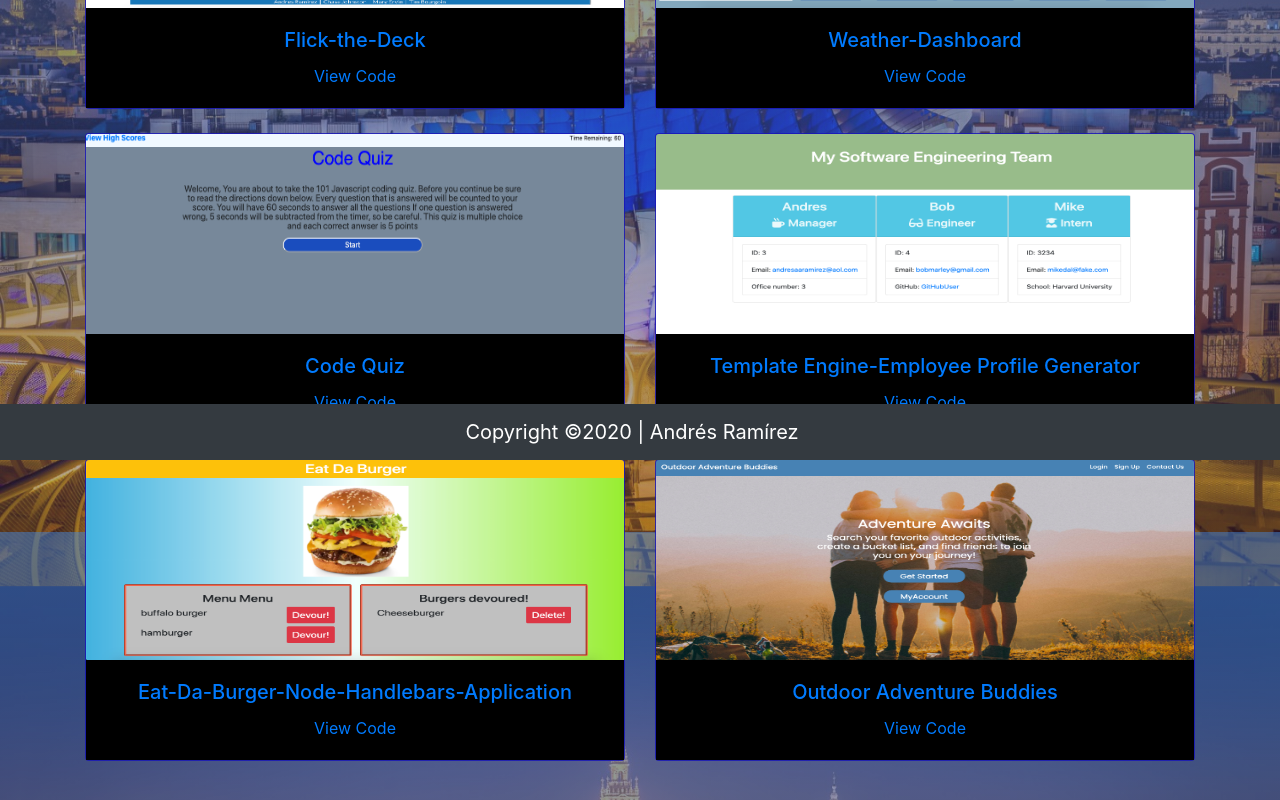
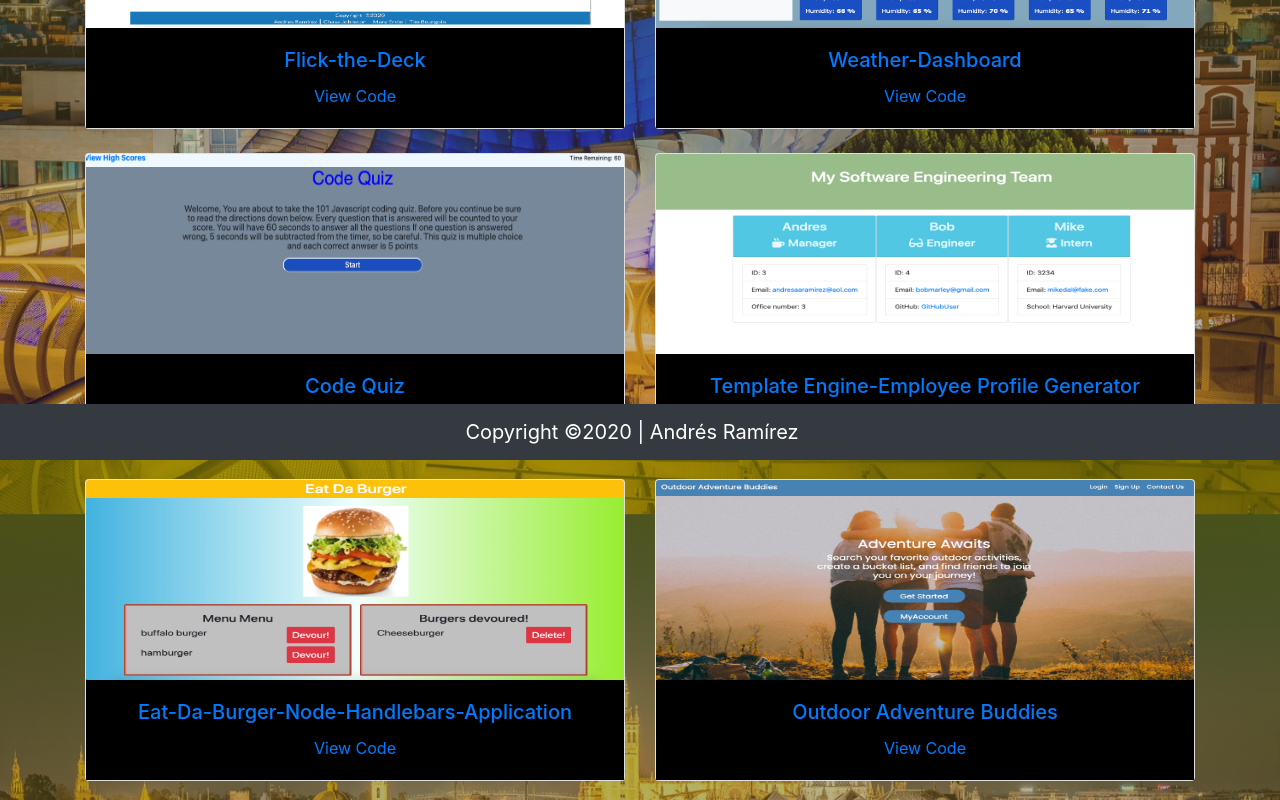
Before and after one commit to ARam2142/React-Portfolio, a React (Create React App) app in the folder portfolio/: page /portfolio in a window 1280 px wide. Shown: the part 340-1140 px from the top of the page. Built offline with nearby package versions, Linux system fonts and the light colour scheme.

Commit message:
made all background images responsive

```diff
--- a/portfolio/src/App.js
+++ b/portfolio/src/App.js
@@ -3,7 +3,6 @@ import { BrowserRouter as Router, Route, Switch } from "react-router-dom";
 import Home from "./pages/Home";
 import Portfolio from "./pages/Portfolio";
 import Contact from "./pages/Contact";
-//import Nav from "./components/Nav/Nav.js";
 import Footer from "./components/Footer/Footer.js";
 
 function App() {
@@ -11,7 +10,7 @@ function App() {
     <Router>
       <div>
         <Switch>
-          <Route exact path="/home" component={Home} />
+          <Route exact path="/" component={Home} />
           <Route exact path="/portfolio" component={Portfolio} />
           <Route exact path="/contact" component={Contact} />
         </Switch>
--- a/portfolio/src/assets/contact.css
+++ b/portfolio/src/assets/contact.css
@@ -9,10 +9,10 @@ html, body{
     width: 100%;
 }
 
-.background_page3 {
+body {
     background-image:
     linear-gradient(
-    rgba(112, 94, 15, 0.178),
+    rgba(115, 117, 5, 0.651),
     rgba(48, 9, 121, 0.24)
 
     ),
@@ -20,12 +20,11 @@ html, body{
     background-size: cover;
     background-attachment: fixed;
     background-repeat: no-repeat;
-    height: 110vh;
     /*color: whitesmoke;*/
 }
 
 /*container*/
-.container {
+.container-lg {
     margin-top: 20px;
     margin-bottom: 90px;
 }
--- a/portfolio/src/assets/home.css
+++ b/portfolio/src/assets/home.css
@@ -9,18 +9,17 @@
      width: 100%;
  }
 
- .background_page1 {
+body {
      background-image:
      linear-gradient(
-         rgba(116, 42, 8, 0.281),
-         rgba(18, 99, 22, 0.212)
+         rgba(71, 37, 20, 0.445),
+         rgba(8, 119, 58, 0.212)
 
          ),
         url('../img/sevillapic.jpeg');
-        background-size: cover;
         background-repeat: no-repeat;
         background-attachment: fixed;
-        height: 90vh;
+        background-size: cover;
         }
 
  /*end of background picture and body*/
@@ -31,12 +30,19 @@
 
  /*end of header section*/
 
- div.card {
-     background-color: rgba(29, 26, 218, 0.801);
-     color: white;
+ div.row.icons {
+    margin-top: 20px;
+    margin-bottom: 20px;
  }
 
- div.row.icons {
-    margin-top: 20px;
-    margin-bottom: 60px;
- }
+.fa-github-square {
+    color: red;
+}
+
+.fa-linkedin {
+    color: red;
+}
+
+.fa-instagram-square {
+    color: red;
+}
--- a/portfolio/src/assets/portfolio.css
+++ b/portfolio/src/assets/portfolio.css
@@ -9,7 +9,7 @@ html, body {
     width: 100%;
 }
 
-.background_page2 {
+body {
     background-image:
     linear-gradient(
     rgba(65, 106, 182, 0.678),
@@ -20,7 +20,7 @@ html, body {
     background-size: cover;
     background-repeat: no-repeat;
     background-attachment: fixed;
-    height: 180vh;
+    /* height: 180vh; */
 }
 
 /* body {
--- a/portfolio/src/components/BackgroundImage/style.css
+++ b/portfolio/src/components/BackgroundImage/style.css
@@ -3,7 +3,7 @@
     margin: 0px;
     padding: 0px;
  }*/
-
+/*
 html, body {
     height: 100%;
     width: 100%;
@@ -15,4 +15,4 @@ html, body {
     background-position: center;
     background-repeat: no-repeat;
     background-size: cover;
-}
+} */
--- a/portfolio/src/components/Container/Container.js
+++ b/portfolio/src/components/Container/Container.js
@@ -1,41 +1,8 @@
-// import React from "react";
-// import portfoliopic from "./portfoliopic.jpeg";
-// //import Images from "./sevillapic.jpeg";
+import React from "react";
 
-// function Container() {
-//     return (
-//         <div class="container-lg">
-//                 <div class="row">
-//                     <div class="col-sm-7">
-//                         <img src={portfoliopic} class="rounded mx-auto d-block" width="300" height="320" alt="img-thumbnail" />
-//                     </div>
-
-//                     <div class="col-sm-5">
-//                         <div class="card w-80 mx-auto">
-//                             <div class="card-body">
-//                                 <h5 class="card-title text-center">Web Developer</h5>
-//                                 <p class="card-text">Hola, My name is Andrés, I am a full stack web development student at the University of New Hampshire.
-//                                 Since my early days at college, I have always had a high interest in tech or anything related to computers.
-//                                 Aside from work and school, I love traveling, swimming, video games, baseball, and movies.
-//                                 While you are on this page feel free to take a look at my projects that I have designed, they are awesome!
-//                                     My projects have been designed with HTML, CSS, Bootstrap, Javascript, and JQuery.</p>
-//                             </div>
-//                         </div>
-//                     </div>
-//                 </div>
-//                 <div class="row justify-content-center icons">
-//                     <div class="col-sm-1">
-//                         <a href="https://github.com/ARam2142"><i target="_blank" class="fab fa-github-square" style={{ "font-size": "60px" }}></i></a>
-//                     </div>
-//                     <div class="col-sm-1">
-//                         <a href="https://www.linkedin.com/in/andres-ramirez-8b07487b/"><i target="_blank" class="fab fa-linkedin" style={{ "font-size": "60px" }}></i></a>
-//                     </div>
-//                     <div class="col-sm-1">
-//                         <a href="https://www.instagram.com/aramirez2142/"><i target="_blank" class="fab fa-instagram-square" style={{ "font-size": "60px" }}></i></a>
-//                     </div>
-//                 </div>
-//         </div>
-//         )
-// }
-
-// export default Container;
+function Container(props) {
+     return (
+         <div className="container-lg">{props.children}</div>
+    )
+}
+ export default Container;
--- a/portfolio/src/components/Footer/Footer.js
+++ b/portfolio/src/components/Footer/Footer.js
@@ -3,8 +3,8 @@ import React from "react";
 
 function Footer() {
     return (
-        <nav class="navbar fixed-bottom navbar-dark bg-dark justify-content-center">
-            <span class="navbar-brand footer-font blue align-middle">
+        <nav className="navbar fixed-bottom navbar-dark bg-dark justify-content-center">
+            <span className="navbar-brand footer-font blue align-middle">
             Copyright &copy;2020 | Andrés Ramírez</span>
         </nav>
     )
--- a/portfolio/src/pages/Portfolio.js
+++ b/portfolio/src/pages/Portfolio.js
@@ -1,5 +1,6 @@
 import React from "react";
 import Nav from "../components/Nav/Nav.js";
+import Container from "../components/Container/Container.js";
 import Footer from "../components/Footer/Footer.js";
 import flickthedeck from "../img/flick-the-deck.png";
 import weather from "../img/weather.png";
@@ -13,68 +14,66 @@ function Portfolio() {
     return (
         <div>
             <Nav />
-            <div class="background_page2">
-                <div class="background container-lg">
-                    <h2 class="text-center display-4 text-white bg-dark">Portfolio</h2>
-                    <div class="row row-cols-1 row-cols-md-2 portfolio">
-                        <div class="col mb-3">
-                            <div class="card">
-                                <img src={flickthedeck} height="200" width="250" class="card-img-top" alt="Flick-the-Deck" />
-                                <div class="card-body" style={{ "backgroundColor": "black" }}>
-                                    <h5 class="card-title text-center"><a href="https://mwoodervin.github.io/Flick-the-Deck/">Flick-the-Deck</a></h5>
-                                    <a href="https://github.com/ARam2142/Flick-the-Deck"><p class="card-text text-center">View Code</p></a>
-                                </div>
+            <Container>
+                <h2 className="text-center display-4 text-white bg-dark">Portfolio</h2>
+                <div className="row row-cols-1 row-cols-md-2 portfolio">
+                    <div className="col mb-3">
+                        <div className="card">
+                            <img src={flickthedeck} height="200" width="250" className="card-img-top" alt="Flick-the-Deck" />
+                            <div className="card-body" style={{ backgroundColor: "black" }}>
+                                <h5 className="card-title text-center"><a href="https://mwoodervin.github.io/Flick-the-Deck/">Flick-the-Deck</a></h5>
+                                <a href="https://github.com/ARam2142/Flick-the-Deck"><p className="card-text text-center">View Code</p></a>
                             </div>
                         </div>
-                        <div class="col mb-4">
-                            <div class="card">
-                                <img src={weather} height="200" width="250" class="card-img-top" alt="Weather-DashBoard" />
-                                <div class="card-body" style={{ "backgroundColor": "black" }}>
-                                    <h5 class="card-title text-center"><a href="https://aram2142.github.io/Weather-DashBoard/">Weather-Dashboard</a></h5>
-                                    <a href="https://github.com/ARam2142/Weather-DashBoard"><p class="card-text text-center">View Code</p></a>
-                                </div>
+                    </div>
+                    <div className="col mb-4">
+                        <div className="card">
+                            <img src={weather} height="200" width="250" className="card-img-top" alt="Weather-DashBoard" />
+                            <div className="card-body" style={{ backgroundColor: "black" }}>
+                                <h5 className="card-title text-center"><a href="https://aram2142.github.io/Weather-DashBoard/">Weather-Dashboard</a></h5>
+                                <a href="https://github.com/ARam2142/Weather-DashBoard"><p className="card-text text-center">View Code</p></a>
                             </div>
                         </div>
-                        <div class="col mb-4">
-                            <div class="card">
-                                <img src={quiz} height="200" width="250" class="card-img-top" alt="Javascript-Code-Quiz" />
-                                <div class="card-body" style={{ "backgroundColor": "black" }}>
-                                    <h5 class="card-title text-center "><a href="https://aram2142.github.io/Javascript-Code-Quiz/">Code Quiz</a></h5>
-                                    <a href="https://github.com/ARam2142/Javascript-Code-Quiz"><p class="card-text text-center">View Code</p></a>
-                                </div>
+                    </div>
+                    <div className="col mb-4">
+                        <div className="card">
+                            <img src={quiz} height="200" width="250" className="card-img-top" alt="Javascript-Code-Quiz" />
+                            <div className="card-body" style={{ backgroundColor: "black" }}>
+                                <h5 className="card-title text-center "><a href="https://aram2142.github.io/Javascript-Code-Quiz/">Code Quiz</a></h5>
+                                <a href="https://github.com/ARam2142/Javascript-Code-Quiz"><p className="card-text text-center">View Code</p></a>
                             </div>
                         </div>
-                        <div class="col mb-4">
-                            <div class="card">
-                                <img src={empgen} height="200" width="250" class="card-img-top" alt="employee-generator" />
-                                <div class="card-body" style={{ "backgroundColor": "black" }}>
-                                    <h5 class="card-title text-center"><a href="https://github.com/ARam2142/Employee-Summary">Template Engine-Employee Profile Generator</a></h5>
-                                    <a href="https://github.com/ARam2142/Employee-Summary/blob/master/app.js"><p class="card-text text-center">View Code</p></a>
-                                </div>
+                    </div>
+                    <div className="col mb-4">
+                        <div className="card">
+                            <img src={empgen} height="200" width="250" className="card-img-top" alt="employee-generator" />
+                            <div className="card-body" style={{ backgroundColor: "black" }}>
+                                <h5 className="card-title text-center"><a href="https://github.com/ARam2142/Employee-Summary">Template Engine-Employee Profile Generator</a></h5>
+                                <a href="https://github.com/ARam2142/Employee-Summary/blob/master/app.js"><p className="card-text text-center">View Code</p></a>
                             </div>
                         </div>
-                        <div class="col mb-4">
-                            <div class="card">
-                                <img src={burger} height="200" width="250" class="card-img-top" alt="burger app" />
-                                <div class="card-body" style={{ "backgroundColor": "black" }}>
-                                    <h5 class="card-title text-center"><a href="https://cryptic-shelf-77263.herokuapp.com/">Eat-Da-Burger-Node-Handlebars-Application</a></h5>
-                                    <a href="https://github.com/ARam2142/Eat-Da-Burger-Node-Handlebars-Application"><p class="card-text text-center">View Code</p></a>
-                                </div>
+                    </div>
+                    <div className="col mb-4">
+                        <div className="card">
+                            <img src={burger} height="200" width="250" className="card-img-top" alt="burger app" />
+                            <div className="card-body" style={{ backgroundColor: "black" }}>
+                                <h5 className="card-title text-center"><a href="https://cryptic-shelf-77263.herokuapp.com/">Eat-Da-Burger-Node-Handlebars-Application</a></h5>
+                                <a href="https://github.com/ARam2142/Eat-Da-Burger-Node-Handlebars-Application"><p className="card-text text-center">View Code</p></a>
                             </div>
                         </div>
-                        <div class="col mb-4">
-                            <div class="card">
-                                <img src={cleanhackers} height="200" width="250" class="card-img-top" alt="burger app" />
-                                <div class="card-body" style={{ "backgroundColor": "black" }}>
-                                    <h5 class="card-title text-center"><a href="https://whispering-castle-57159.herokuapp.com/">Outdoor Adventure Buddies</a></h5>
-                                    <a href="https://github.com/dylanbest15/Outdoor-Adventure-Buddies"><p class="card-text text-center">View Code</p></a>
-                                </div>
+                    </div>
+                    <div className="col mb-4">
+                        <div className="card">
+                            <img src={cleanhackers} height="200" width="250" className="card-img-top" alt="burger app" />
+                            <div className="card-body" style={{ backgroundColor: "black" }}>
+                                <h5 className="card-title text-center"><a href="https://whispering-castle-57159.herokuapp.com/">Outdoor Adventure Buddies</a></h5>
+                                <a href="https://github.com/dylanbest15/Outdoor-Adventure-Buddies"><p className="card-text text-center">View Code</p></a>
                             </div>
                         </div>
-                        <Footer />
                     </div>
                 </div>
-            </div>
+            </Container>
+            <Footer />
         </div>
     )
 }
```
Also changed, not shown: portfolio/public/index.html (+3 -4 lines), portfolio/src/components/Nav/Nav.js (+7 -7 lines), portfolio/src/pages/Contact.js (+24 -26 lines), portfolio/src/pages/Home.js (+24 -21 lines).
